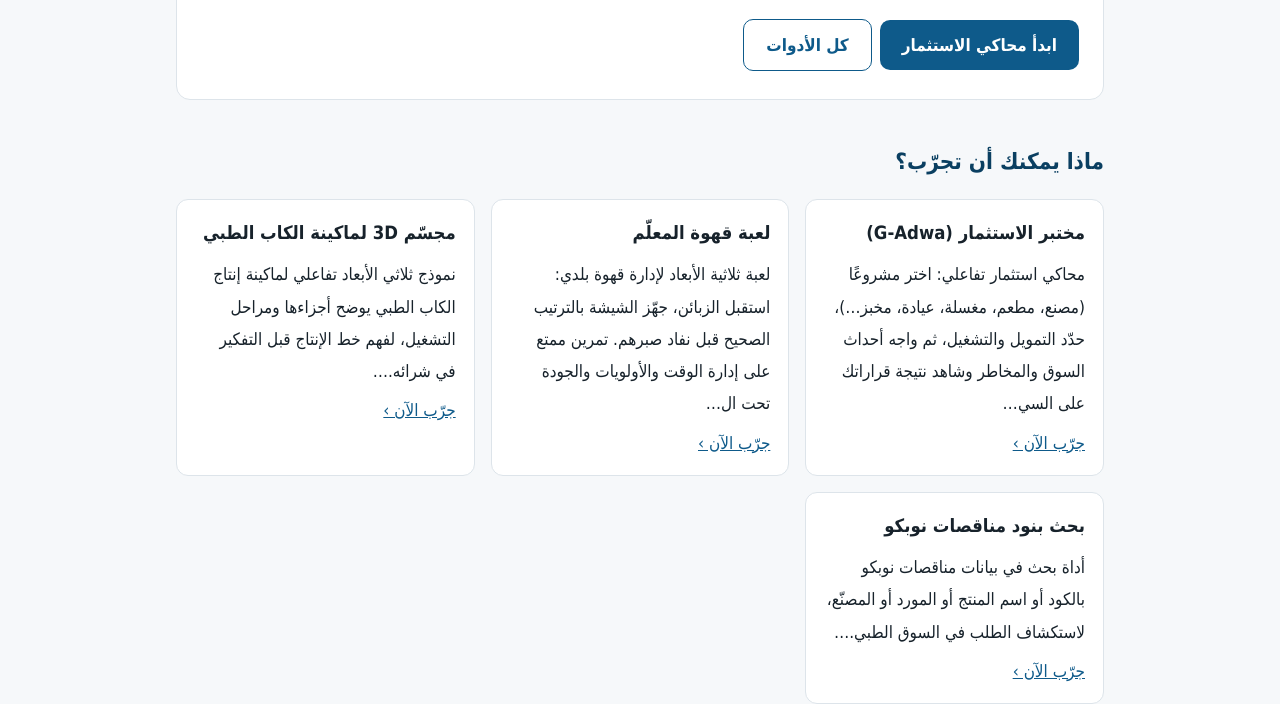
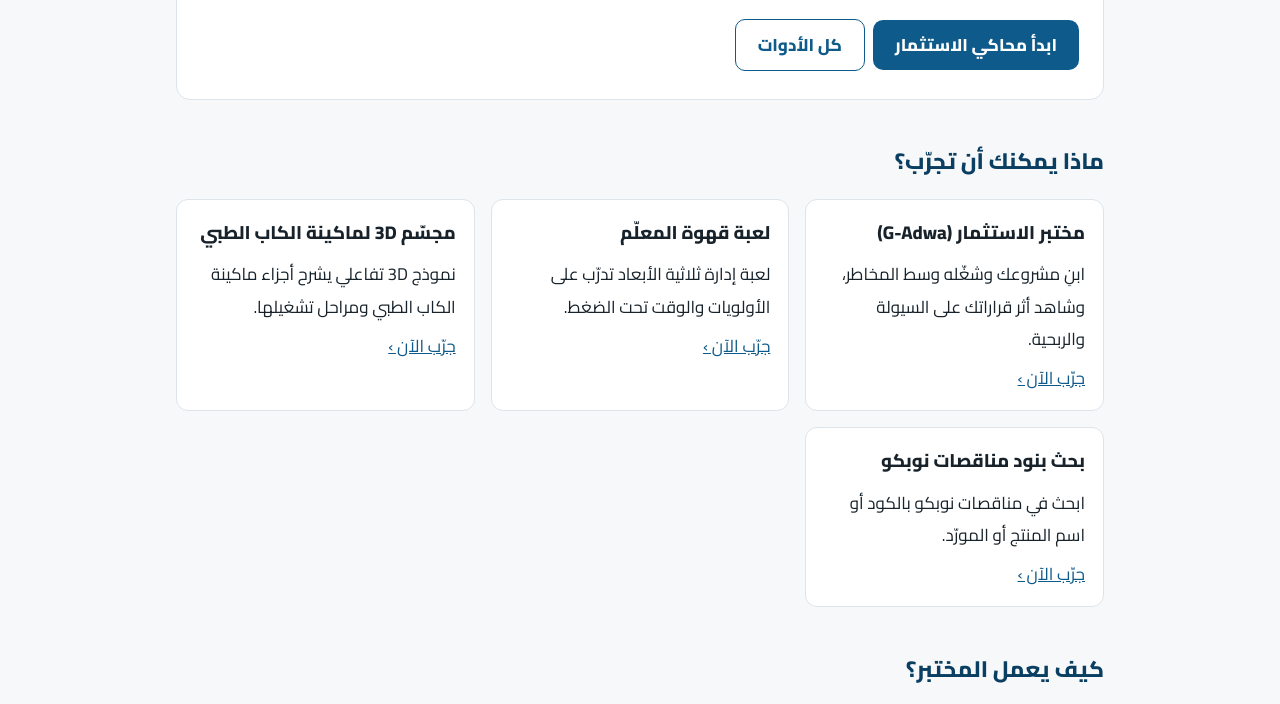
Before and after one commit to emhmohamedahmed-coder/G-adwa-, a plain HTML site: page index.html in a window 1280 px wide. Shown: the part 233-937 px from the top of the page. Drawn offline with Linux system fonts and the light colour scheme.

Commit message:
Fix Arabic font rendering and truncated card text
Co-Authored-By: Claude Sonnet 5.5 <noreply@anthropic.com>
Claude-Session: https://claude.ai/code/session_01TF6N1pUx5myiKtYoGEGa4C

```diff
--- a/index.html
+++ b/index.html
@@ -8,6 +8,8 @@
 <meta name="description" content="جدوتي مختبر عربي للمحاكاة: جرّب مشروعك وقراراتك وعملياتك بشكل تفاعلي — محاكي استثمار، ألعاب إدارة، ومجسمات 3D.">
 <link rel="canonical" href="https://www.g-adwa.com/">
 <meta property="og:title" content="مختبر المحاكاة العربي"><meta property="og:description" content="جدوتي مختبر عربي للمحاكاة: جرّب مشروعك وقراراتك وعملياتك بشكل تفاعلي — محاكي استثمار، ألعاب إدارة، ومجسمات 3D."><meta property="og:type" content="website"><meta property="og:url" content="https://www.g-adwa.com/">
+<link rel="preconnect" href="https://fonts.googleapis.com"><link rel="preconnect" href="https://fonts.gstatic.com" crossorigin>
+<link href="https://fonts.googleapis.com/css2?family=Cairo:wght@400;600;800&display=swap" rel="stylesheet">
 <link rel="stylesheet" href="/style.css">
 </head>
 <body>
@@ -16,7 +18,7 @@
 <section class="hero"><h1>جدوتي: مختبر المحاكاة العربي</h1>
 <p class="lead">أي فكرة تقدر تجرّبها قبل ما تخوضها بجد. في جدوتي بنحوّل المشاريع والقرارات والعمليات إلى محاكيات تفاعلية، تجرّب فيها وتغلط وتتعلم من غير ما تخسر فلوس حقيقية.</p>
 <a class="btn" href="/g-adwa-sim.html">ابدأ محاكي الاستثمار</a><a class="btn alt" href="/tools.html">كل الأدوات</a></section>
-<h2>ماذا يمكنك أن تجرّب؟</h2><div class="grid"><div class="card"><h3>مختبر الاستثمار (G-Adwa)</h3><p>محاكي استثمار تفاعلي: اختر مشروعًا (مصنع، مطعم، مغسلة، عيادة، مخبز…)، حدّد التمويل والتشغيل، ثم واجه أحداث السوق والمخاطر وشاهد نتيجة قراراتك على السي…</p><a href="/g-adwa-sim.html">جرّب الآن ›</a></div><div class="card"><h3>لعبة قهوة المعلّم</h3><p>لعبة ثلاثية الأبعاد لإدارة قهوة بلدي: استقبل الزبائن، جهّز الشيشة بالترتيب الصحيح قبل نفاد صبرهم. تمرين ممتع على إدارة الوقت والأولويات والجودة تحت ال…</p><a href="/Coffe-Shop.html">جرّب الآن ›</a></div><div class="card"><h3>مجسّم 3D لماكينة الكاب الطبي</h3><p>نموذج ثلاثي الأبعاد تفاعلي لماكينة إنتاج الكاب الطبي يوضح أجزاءها ومراحل التشغيل، لفهم خط الإنتاج قبل التفكير في شرائه.…</p><a href="/Cap-machine-3d.html">جرّب الآن ›</a></div><div class="card"><h3>بحث بنود مناقصات نوبكو</h3><p>أداة بحث في بيانات مناقصات نوبكو بالكود أو اسم المنتج أو المورد أو المصنّع، لاستكشاف الطلب في السوق الطبي.…</p><a href="/Medical_Analysis.html">جرّب الآن ›</a></div></div>
+<h2>ماذا يمكنك أن تجرّب؟</h2><div class="grid"><div class="card"><h3>مختبر الاستثمار (G-Adwa)</h3><p>ابنِ مشروعك وشغّله وسط المخاطر، وشاهد أثر قراراتك على السيولة والربحية.</p><a href="/g-adwa-sim.html">جرّب الآن ›</a></div><div class="card"><h3>لعبة قهوة المعلّم</h3><p>لعبة إدارة ثلاثية الأبعاد تدرّب على الأولويات والوقت تحت الضغط.</p><a href="/Coffe-Shop.html">جرّب الآن ›</a></div><div class="card"><h3>مجسّم 3D لماكينة الكاب الطبي</h3><p>نموذج 3D تفاعلي يشرح أجزاء ماكينة الكاب الطبي ومراحل تشغيلها.</p><a href="/Cap-machine-3d.html">جرّب الآن ›</a></div><div class="card"><h3>بحث بنود مناقصات نوبكو</h3><p>ابحث في مناقصات نوبكو بالكود أو اسم المنتج أو المورّد.</p><a href="/Medical_Analysis.html">جرّب الآن ›</a></div></div>
 <h2>كيف يعمل المختبر؟</h2>
 <p>كل محاكاة تبني نموذجًا مبسطًا للواقع: قرارات تتخذها، وأحداث وظروف تتغير، ونتائج تظهر لك بالأرقام والرسوم. تكرر التجربة بقرارات مختلفة وتقارن، فتبني حدسًا لا تعطيه القراءة وحدها.</p>
 <h2>ابدأ بالقراءة</h2><div class="grid"><div class="card"><h3><a href="/guides/what-is-simulation.html">لماذا نتعلم بالمحاكاة؟ التجربة قبل الخسارة</a></h3></div><div class="card"><h3><a href="/guides/how-to-use-investment-simulator.html">دليل استخدام محاكي الاستثمار خطوة بخطوة</a></h3></div><div class="card"><h3><a href="/guides/why-plans-fail.html">لماذا تختلف نتيجة المشروع الفعلية عن الخطة؟</a></h3></div><div class="card"><h3><a href="/guides/cash-flow-simulation.html">التدفق النقدي ورأس المال العامل: لماذا تنفد السيولة؟</a></h3></div></div>
--- a/style.css
+++ b/style.css
@@ -1,6 +1,6 @@
 :root{--bg:#f6f8fa;--card:#fff;--ink:#17222b;--mute:#5a6b78;--line:#dde4ea;--brand:#0e5a8a;--brand2:#0a3f61;--amber:#f4b23e}
 *{box-sizing:border-box}
-body{margin:0;background:var(--bg);color:var(--ink);font-family:Cairo,Tahoma,"Segoe UI",system-ui,sans-serif;line-height:1.9;font-size:17px}
+body{margin:0;background:var(--bg);color:var(--ink);font-family:Cairo,"Noto Naskh Arabic",Tahoma,"Segoe UI",sans-serif;line-height:1.9;font-size:17px;letter-spacing:0;word-spacing:0;text-rendering:optimizeLegibility}
 .w{max-width:960px;margin:0 auto;padding:0 16px}
 header.site{background:var(--brand2);color:#fff}
 header.site .w{display:flex;flex-wrap:wrap;align-items:center;justify-content:space-between;gap:6px 18px;padding-top:10px;padding-bottom:10px}
```
Also changed, not shown: about.html (+2 -0 lines), contact.html (+2 -0 lines), guides/3d-models-production-line.html (+2 -0 lines), guides/cash-flow-simulation.html (+2 -0 lines), guides/how-to-use-investment-simulator.html (+2 -0 lines), guides/index.html (+2 -0 lines), guides/operations-game-lessons.html (+2 -0 lines), guides/what-is-simulation.html (+2 -0 lines), guides/why-plans-fail.html (+2 -0 lines), privacy.html (+2 -0 lines), terms.html (+2 -0 lines), tools.html (+2 -0 lines).
